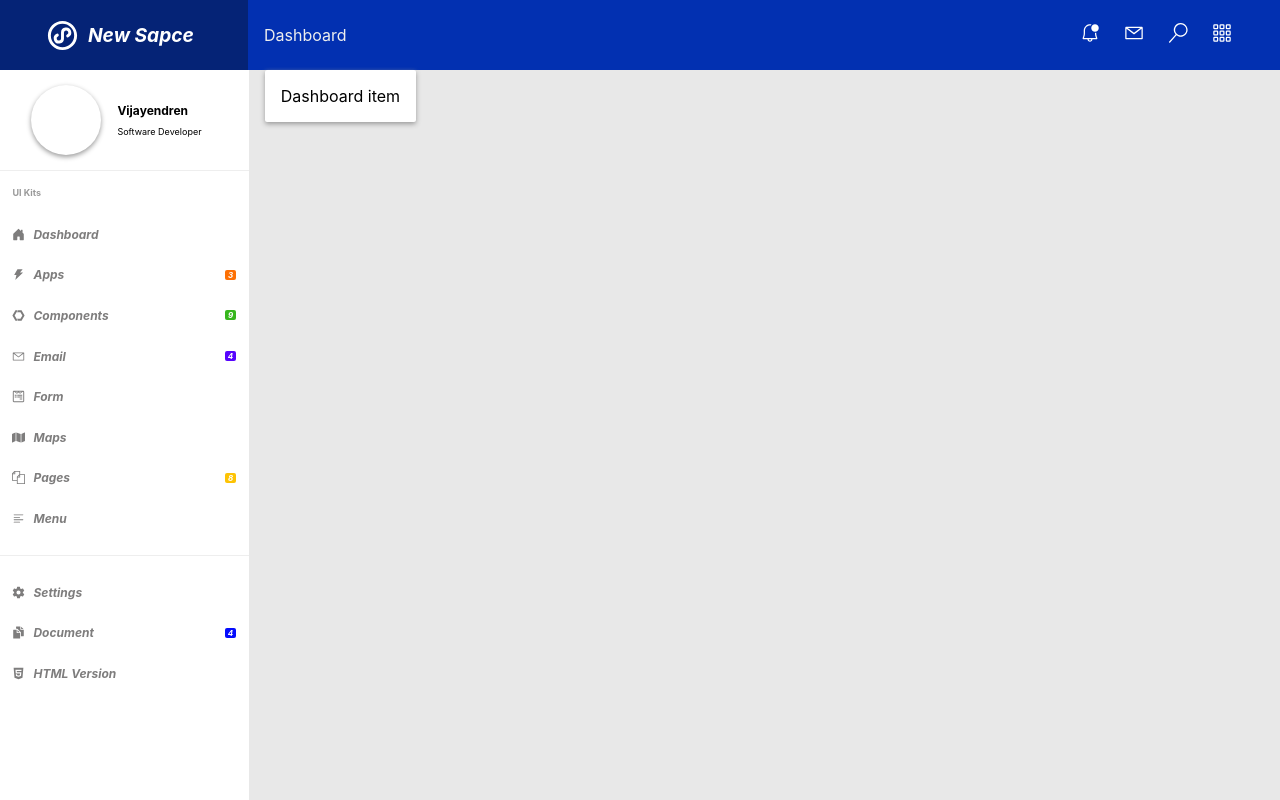
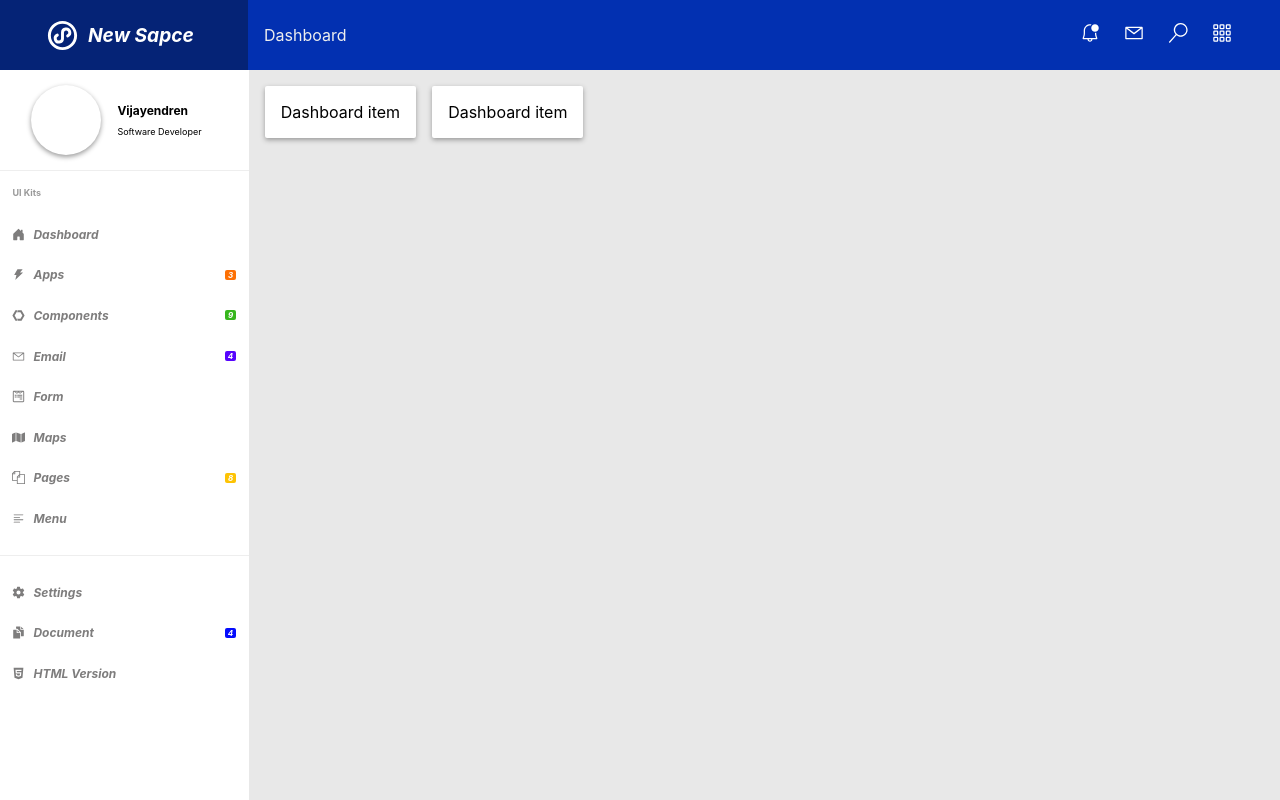
Before and after one commit to R-vijayendren/dashboard-style-guide, a React (Create React App) app: page / in a window 1280 px wide. Built offline with nearby package versions, Linux system fonts and the light colour scheme.

Commit message:
Added dashboard contant component with individual styles and updated the app.js

```diff
--- a/src/App.js
+++ b/src/App.js
@@ -1,7 +1,7 @@
 import './App.scss';
-import Card from './components/Card/Card';
 import NavigationBar from './components/Navigation/NavigationBar';
 import SideBar from './components/SideBar/SideBar';
+import DashboardContent from './pages/Dashboard/DashboardContent';
 
 function App() {
   return (
@@ -12,7 +12,7 @@ function App() {
           <SideBar />
         </div>
         <div className='appContent'>
-          <Card>Dashboard item</Card>
+          <DashboardContent />
         </div>
       </div>
     </div>
--- a/src/App.scss
+++ b/src/App.scss
@@ -21,7 +21,9 @@ $fontColor: #282c34;
     }
 
     .appContent {
-      @include flexLayoutWithGap(column, flex-start, flex-start, 1rem);
+      display: flex;
+      align-items: center;
+      justify-content: center;
       width: calc(100% - 260px);
       height: 100%;
     }
--- /dev/null
+++ b/src/pages/Dashboard/Dashboard.scss
@@ -0,0 +1,13 @@
+@import '../../baseStyle.scss';
+
+.dashboard-content-wrapper {
+  @include flexLayoutWithGap(column, flex-start, flex-start, 1rem);
+  width: 100%;
+  height: 100%;
+
+  .dashboard-welcome-container {
+    @include flexLayoutWithGap(row, center, flex-start, 1rem);
+    padding: 1rem 0;
+
+  }
+}
--- /dev/null
+++ b/src/pages/Dashboard/DashboardContent.jsx
@@ -0,0 +1,16 @@
+import React from 'react';
+import Card from '../../components/Card/Card';
+import './Dashboard.scss';
+
+const DashboardContent = () => {
+  return (
+    <div className='dashboard-content-wrapper'>
+      <div className='dashboard-welcome-container'>
+        <Card>Dashboard item</Card>
+        <Card>Dashboard item</Card>
+      </div>
+    </div>
+  );
+};
+
+export default DashboardContent;
```
